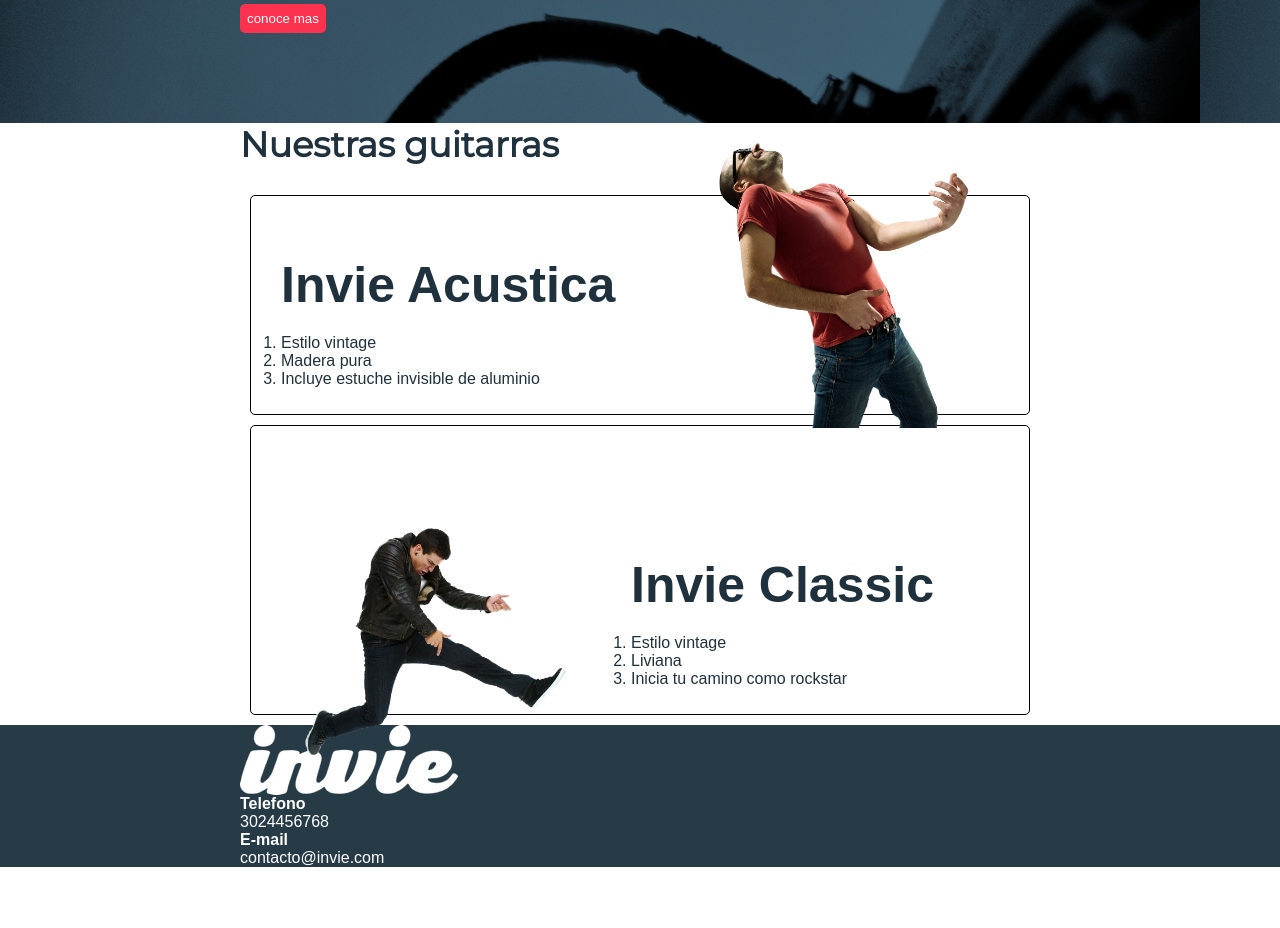
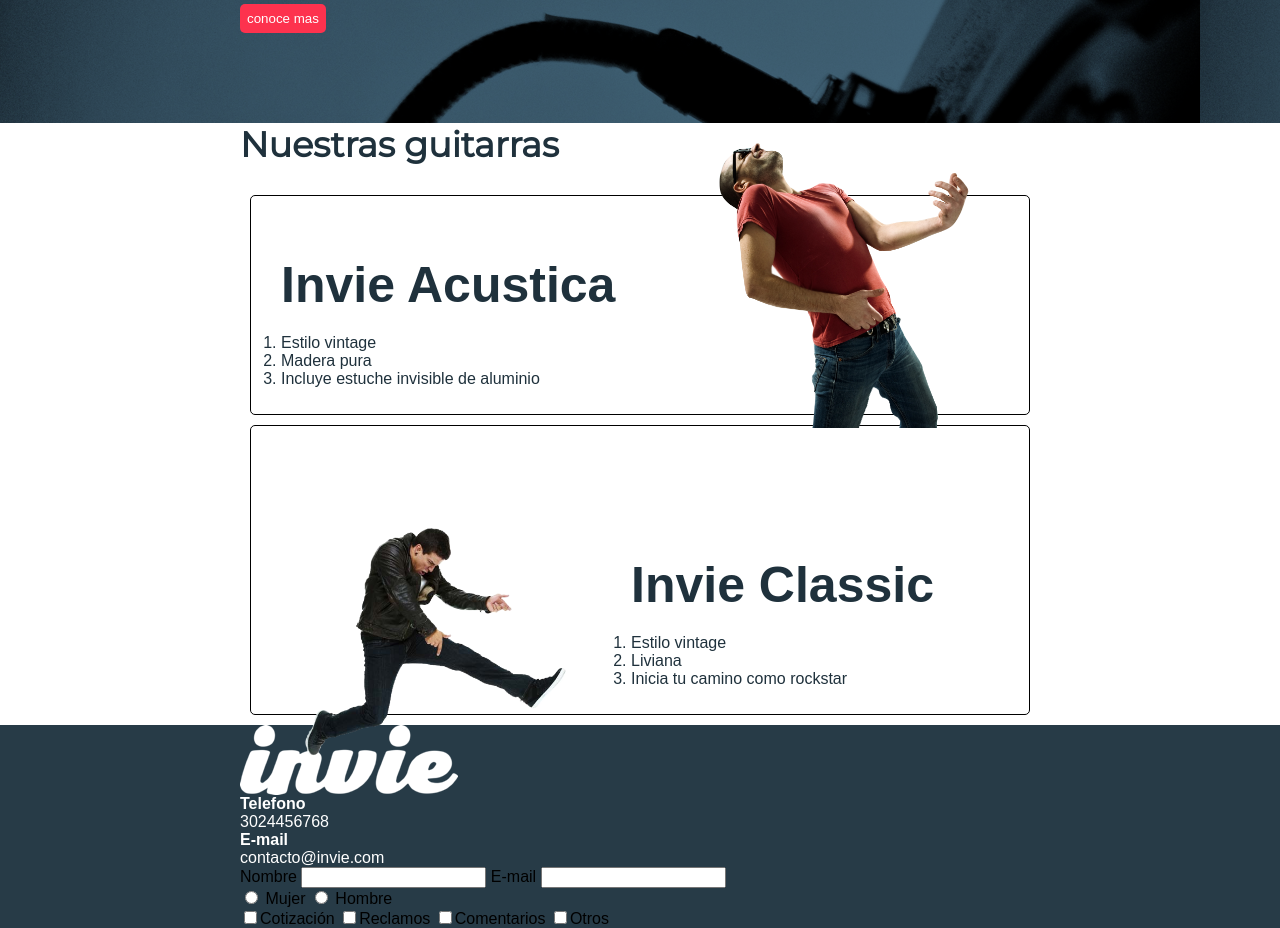
Before and after one commit to MauroSego/Invie, a plain HTML site: page index.html in a window 1280 px wide. Shown: the part 281-1209 px from the top of the page. Before the commit the page ends 1148 px from the top, so only its background shows below. Drawn offline with Linux system fonts and the light colour scheme; a web font is replaced by a local one.

Commit message:
Agregados los inputs text, radio y checkbox#

```diff
--- a/index.html
+++ b/index.html
@@ -69,7 +69,32 @@
           <a href="mailto:contacto@invie.com"><strong>E-mail</strong> <span>contacto@invie.com</span></a>
         </div>
         <form class="formulario">
-
+          <label for="nombre">Nombre</label>
+          <input type="text" required id="nombre" name="nombre"/>
+          <label for="email">E-mail</label>
+          <input type="email" required id="email" name="email"/>
+          <div class="sexo">
+            <label for="mujer">
+              <input type="radio" id="mujer" name="sexo"/> Mujer
+            </label>
+            <label for="hombre">
+              <input type="radio" id="hombre" name="sexo"/> Hombre
+            </label>
+          </div>
+          <div class="intereses">
+            <label for="cotizacion">
+              <input type="checkbox" id="cotizacion" name="intereses">Cotización
+            </label>
+            <label for="reclamos">
+              <input type="checkbox" id="reclamos" name="intereses">Reclamos
+            </label>
+            <label for="comentarios">
+              <input type="checkbox" id="comentarios" name="intereses">Comentarios
+            </label>
+            <label for="otros">
+              <input type="checkbox" id="otros" name="intereses">Otros
+            </label>
+          </div>
         </form>
       </div>
     </footer>
```
